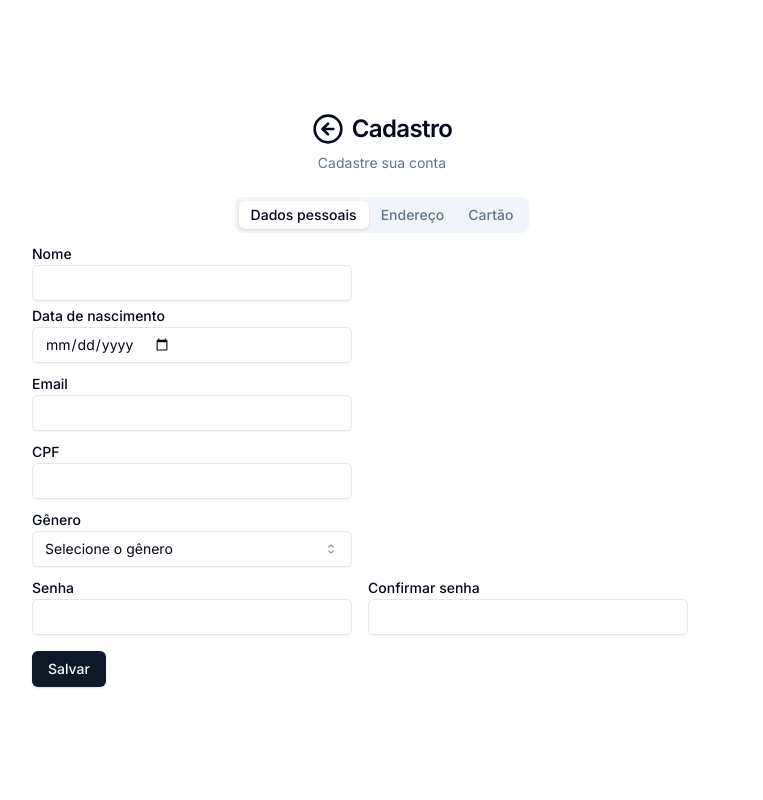
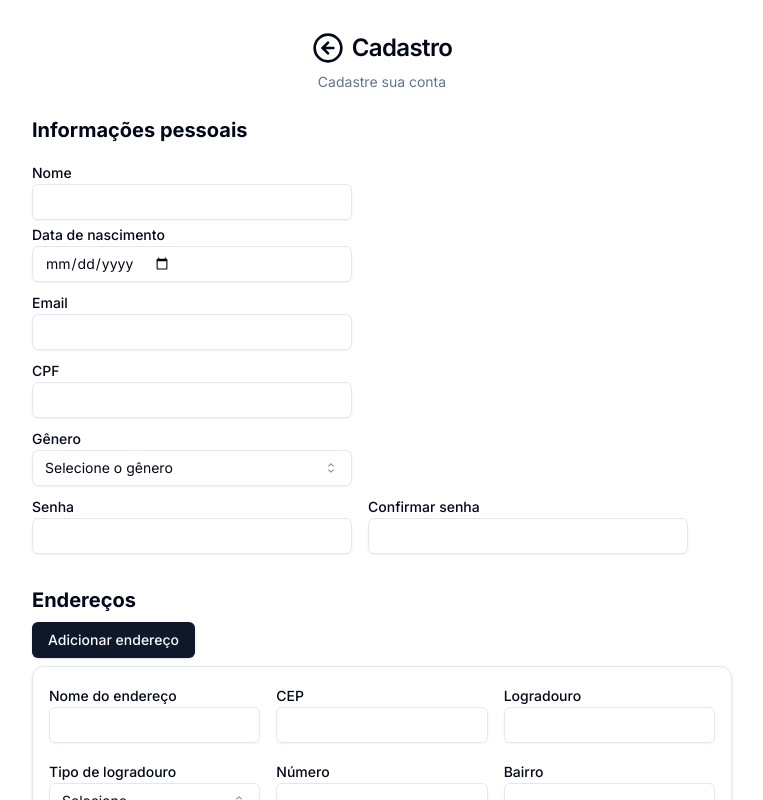
Before and after one commit to EnzoWu479/ecommerce-les, a Next.js app in the folder frontend/: page /criar-conta in a window 1280 px wide. Shown: the top 800 px of the page, without its empty margins (258-1021 px from the left). Built offline with nearby package versions, Linux system fonts and the light colour scheme.

Commit message:
fix: not tabs on form

```diff
--- a/frontend/src/components/client-form.tsx
+++ b/frontend/src/components/client-form.tsx
@@ -208,23 +208,7 @@ export const ClientForm = ({ client }: Props) => {
 
   return (
     <form className="space-y-4" onSubmit={onSubmit}>
-      <Tabs defaultValue="personal">
-        <TabsList className="mx-auto flex w-fit">
-          <TabsTrigger value="personal">Dados pessoais</TabsTrigger>
-          <TabsTrigger
-            value="address"
-            className={cn(hasAddressErrors && 'bg-red-400 text-white')}
-          >
-            Endereço
-          </TabsTrigger>
-          <TabsTrigger
-            value="credit-card"
-            className={cn(hasCreditCardErrors && 'bg-red-400 text-white')}
-          >
-            Cartão
-          </TabsTrigger>
-        </TabsList>
-        <TabsContent value="personal">
+      <h2 className='text-xl font-bold'>Informações pessoais</h2>
       <div className="space-y-2">
         <div>
           <Label>Nome</Label>
@@ -316,9 +300,8 @@ export const ClientForm = ({ client }: Props) => {
           </div>
         )}
       </div>
-        </TabsContent>
-        <TabsContent value="address">
       <div className="flex flex-col space-y-2">
+        <h2 className='text-xl font-bold mt-4'>Endereços</h2>
         <Button type="button" className="w-fit" onClick={handleAddAddress}>
           Adicionar endereço
         </Button>
@@ -347,9 +330,8 @@ export const ClientForm = ({ client }: Props) => {
           ))}
         </div>
       </div>
-        </TabsContent>
-        <TabsContent value="credit-card">
       <div className="flex flex-col space-y-2">
+        <h2 className='text-xl font-bold mt-8'>Cartões de crédito</h2>
         <Button
           type="button"
           className="w-fit"
@@ -388,8 +370,6 @@ export const ClientForm = ({ client }: Props) => {
           </RadioGroup>
         </div>
       </div>
-        </TabsContent>
-      </Tabs>
       <div>
         <Button>Salvar</Button>
       </div>
```
Lines whose indentation alone changed are shown as unchanged.
